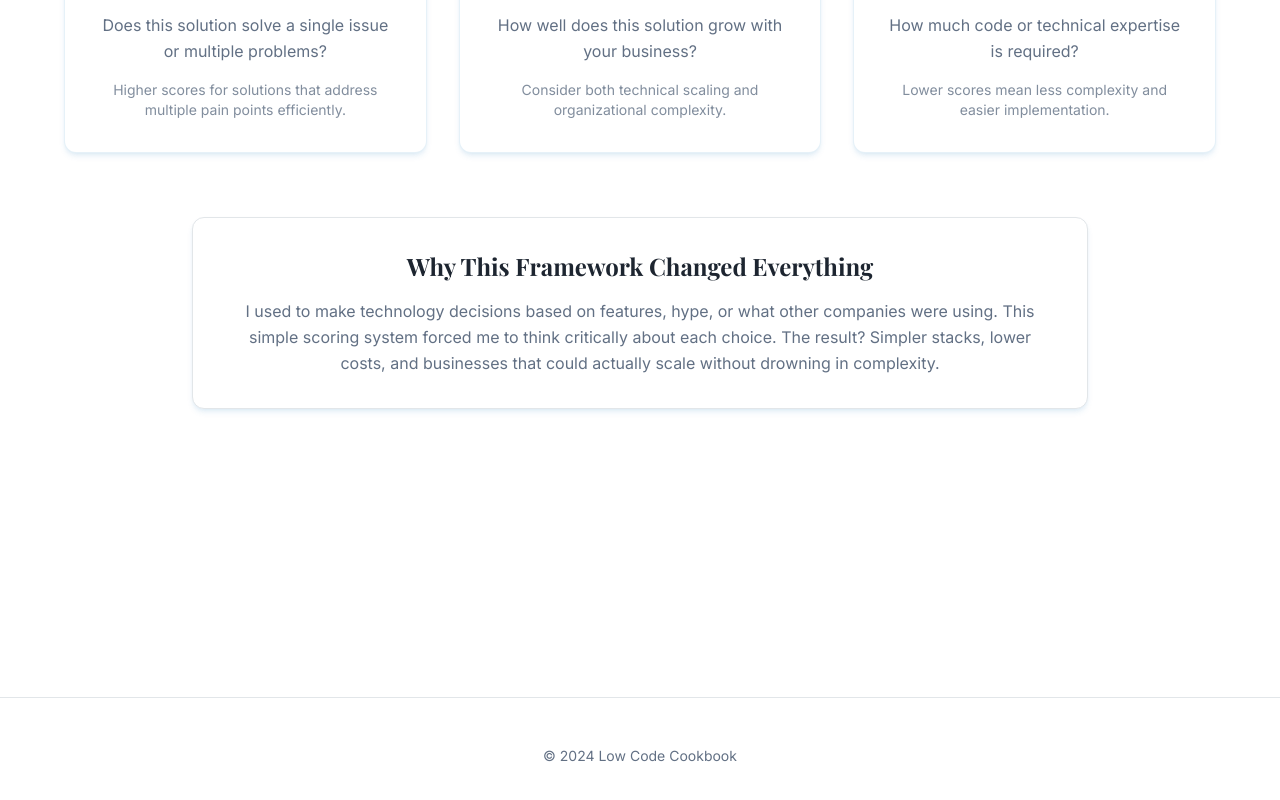
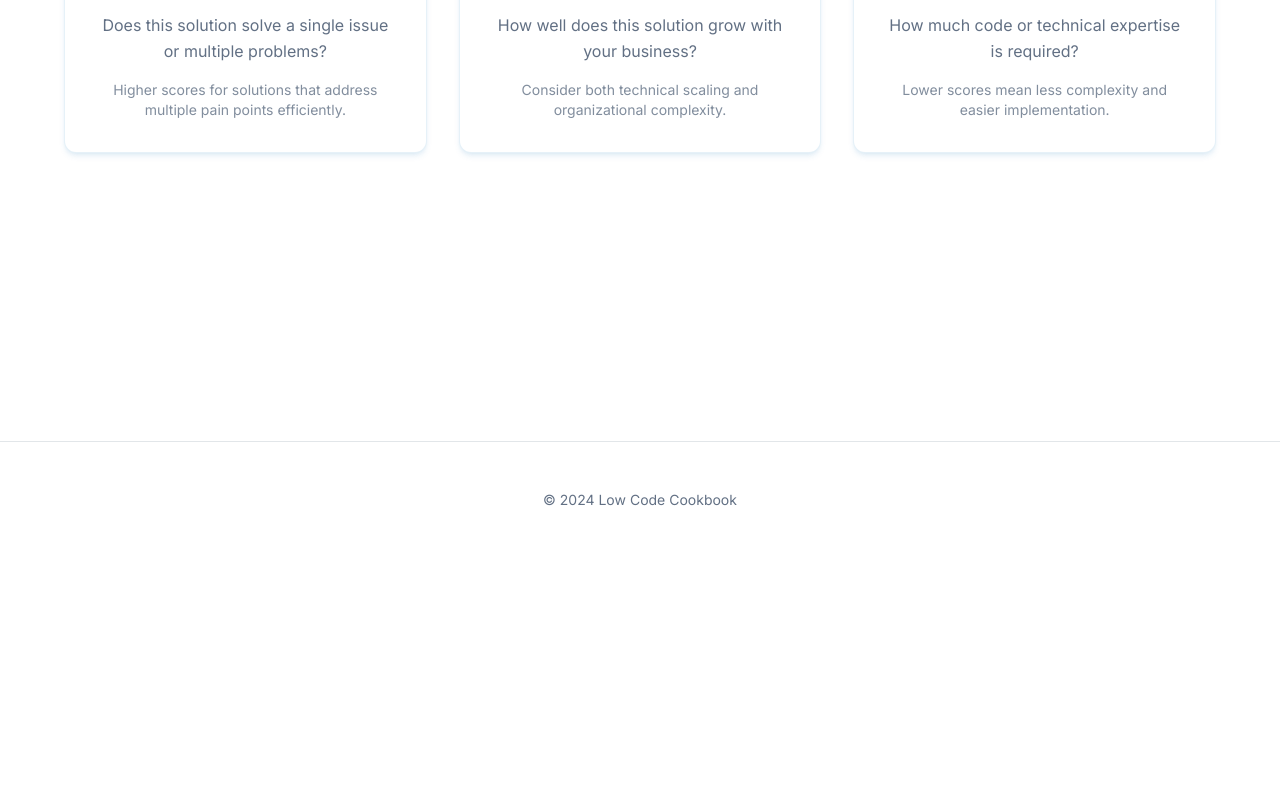
Before and after one commit to Low-Code-Cookbook/lean-code-compass, a React (Vite) app: page / in a window 1280 px wide. Shown: the part 1344-2144 px from the top of the page. After the commit the page ends 1902 px from the top, so only its background shows below. Built offline with nearby package versions, Linux system fonts and the light colour scheme.

Commit message:
Remove framework box
Remove the 'Why This Framework Changed Everything' box from the Philosophy component.

```diff
--- a/src/components/Framework.tsx
+++ b/src/components/Framework.tsx
@@ -67,18 +67,6 @@ const Framework = () => {
           })}
         </div>
 
-        <div className="mt-16 text-center">
-          <Card className="p-8 max-w-4xl mx-auto bg-background border border-border shadow-soft">
-            <h3 className="text-2xl font-playfair font-bold mb-4">
-              Why This Framework Changed Everything
-            </h3>
-            <p className="text-muted-foreground leading-relaxed">
-              I used to make technology decisions based on features, hype, or what other companies were using.
-              This simple scoring system forced me to think critically about each choice. The result?
-              Simpler stacks, lower costs, and businesses that could actually scale without drowning in complexity.
-            </p>
-          </Card>
-        </div>
       </div>
     </section>
   );
```
